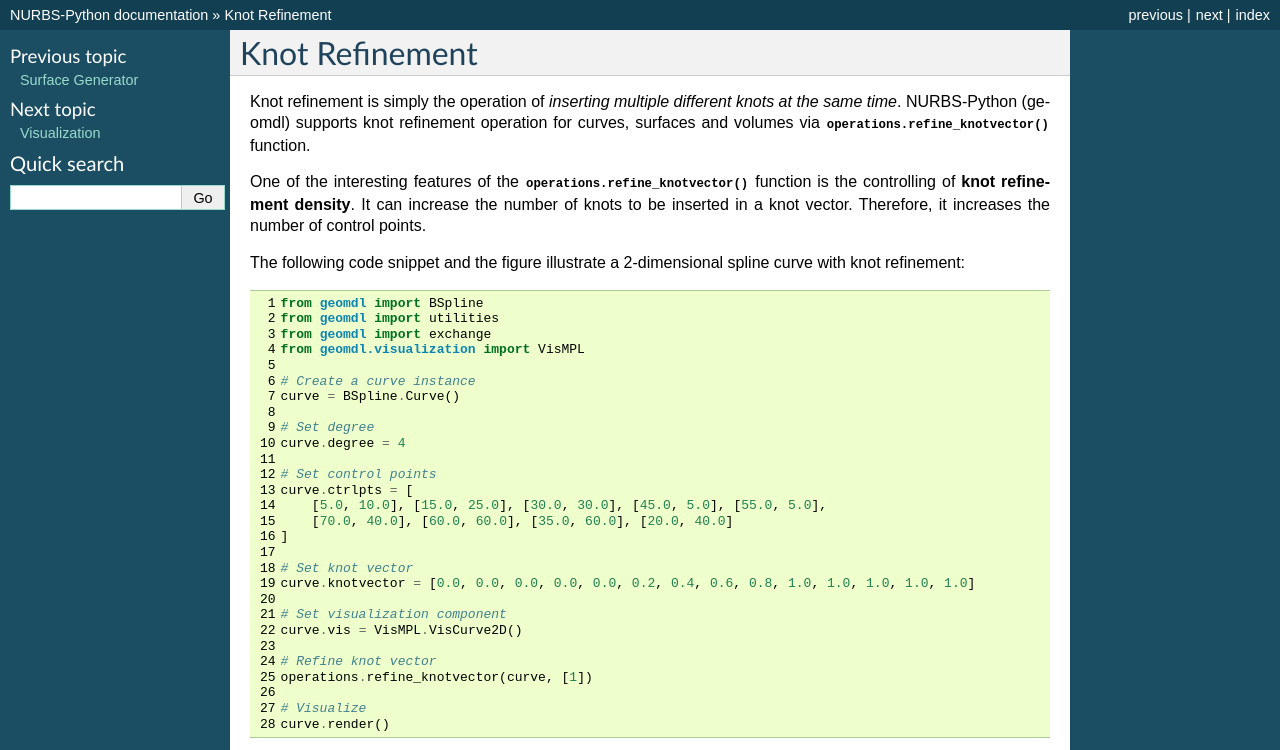
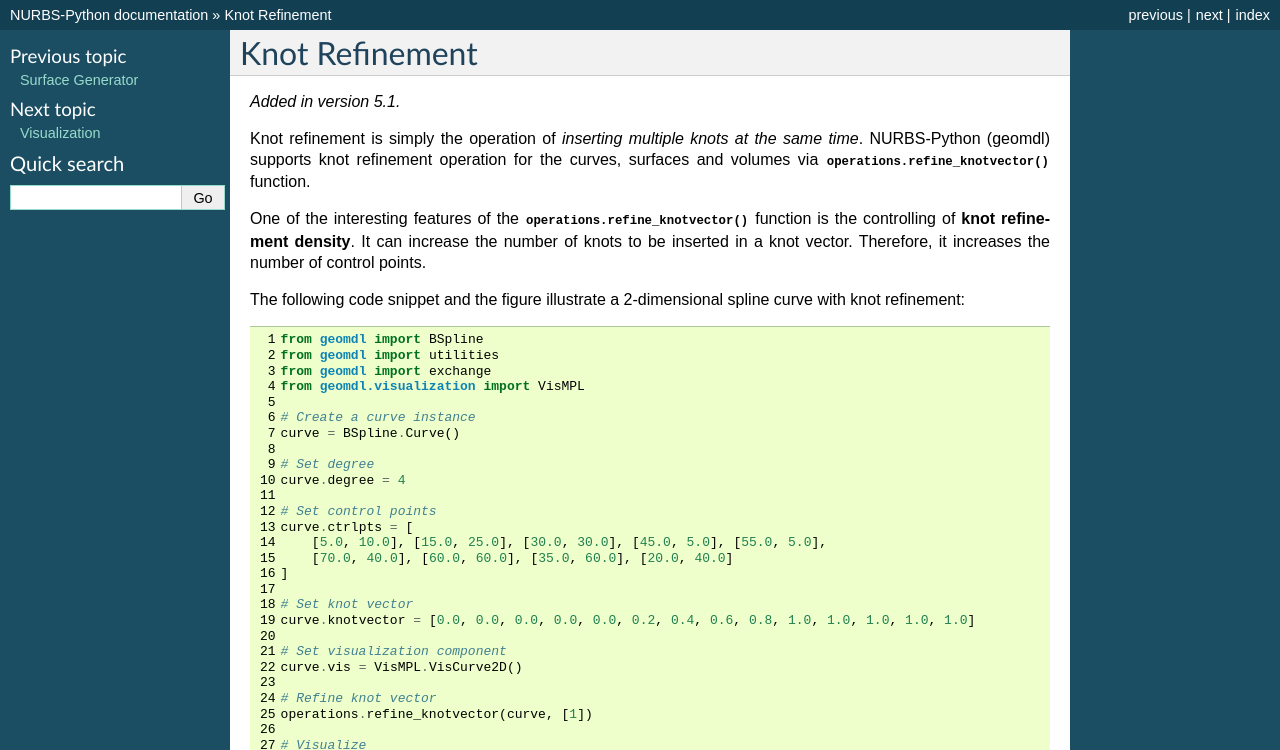
Before and after one commit to orbingol/NURBS-Python, a Sphinx documentation site: the page built from docs/knot_refinement.rst, in a window 1280 px wide and 900 px high, cut to the strip 0-750 px from the top of the window. Built offline with Sphinx 7.4.7, drawn with Linux system fonts in a browser that asks for light colours; formulas are drawn with MathJax 3.

Commit message:
Fix wording a little bit

```diff
--- a/docs/knot_refinement.rst
+++ b/docs/knot_refinement.rst
@@ -1,8 +1,10 @@
 Knot Refinement
 ^^^^^^^^^^^^^^^
 
-Knot refinement is simply the operation of *inserting multiple different knots at the same time*. NURBS-Python (geomdl)
-supports knot refinement operation for curves, surfaces and volumes via :func:`.operations.refine_knotvector` function.
+.. versionadded:: 5.1
+
+Knot refinement is simply the operation of *inserting multiple knots at the same time*. NURBS-Python (geomdl) supports
+knot refinement operation for the curves, surfaces and volumes via :func:`.operations.refine_knotvector` function.
 
 One of the interesting features of the :func:`.operations.refine_knotvector` function is the controlling of
 **knot refinement density**. It can increase the number of knots to be inserted in a knot vector. Therefore, it
```
